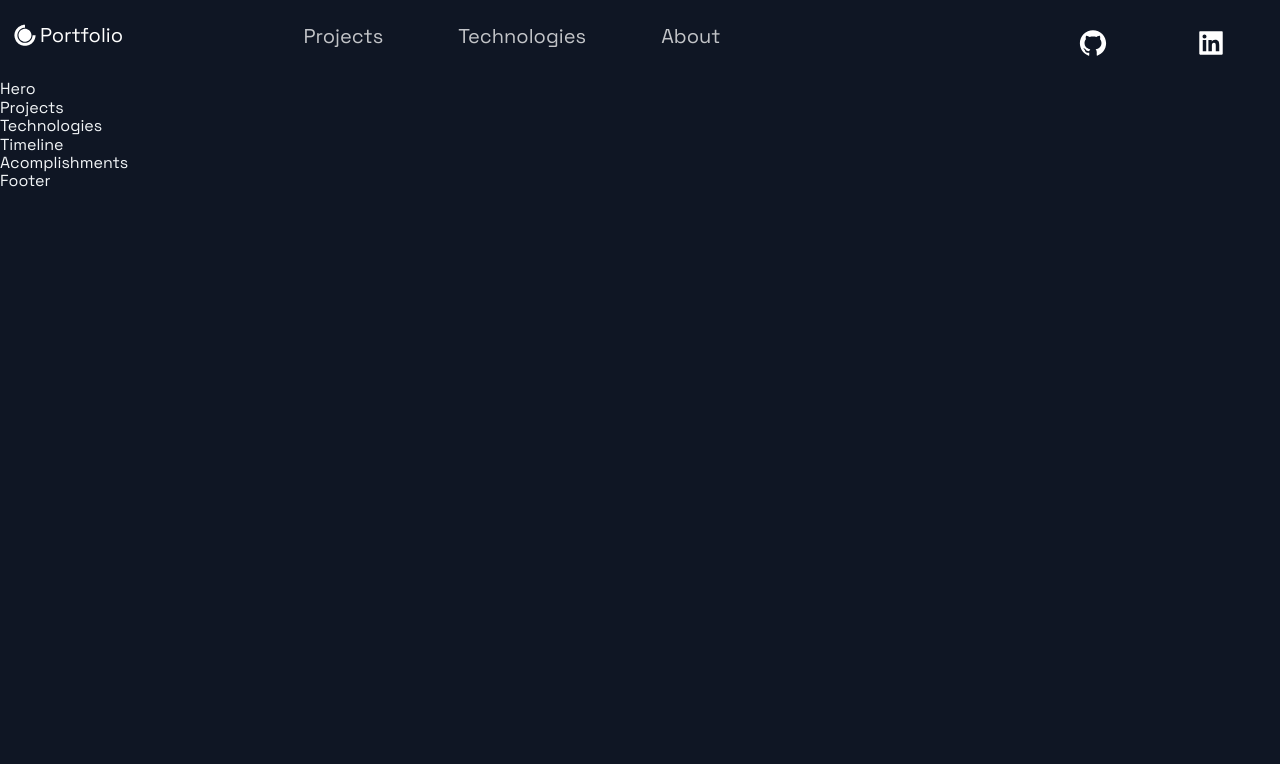
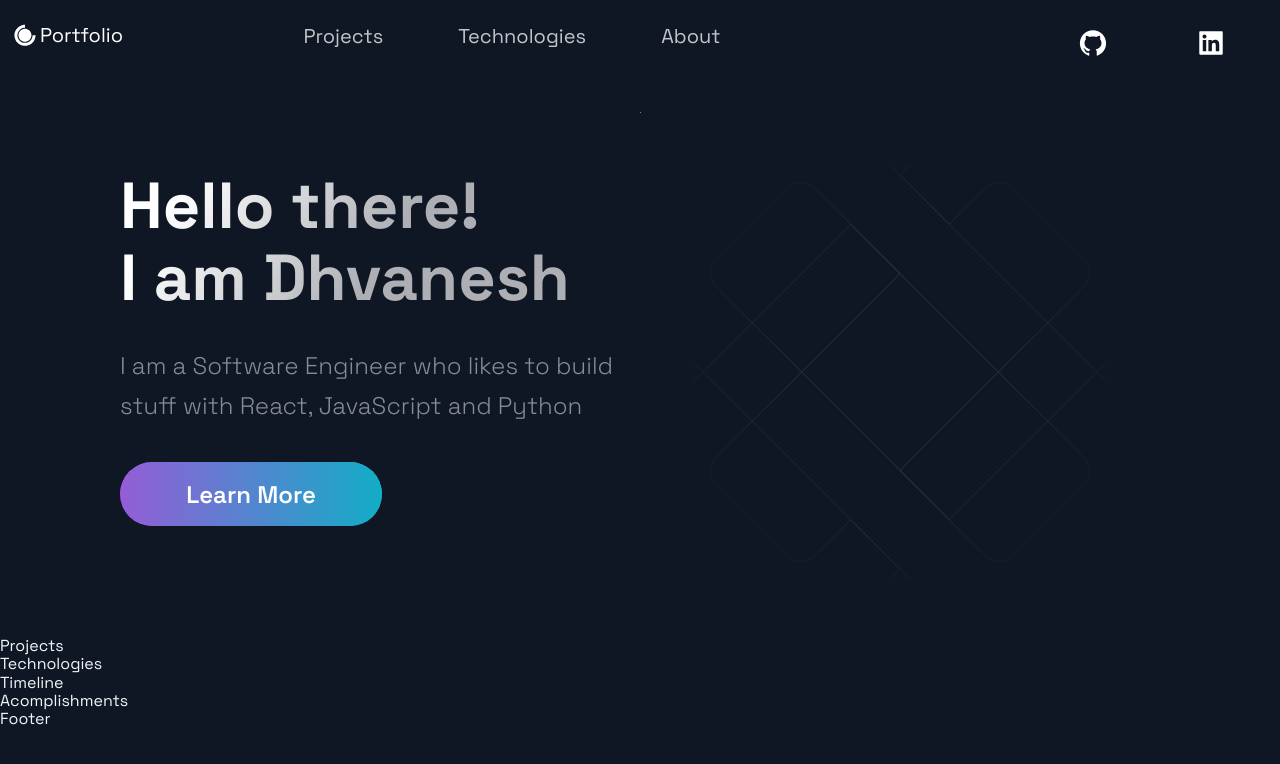
Before and after one commit to dhvaneshshah97/My_Portfolio, a Next.js app: page / in a window 1280 px wide. Shown: the top 764 px of the page. Built offline with nearby package versions, Linux system fonts and the light colour scheme.

Commit message:
Add Hero Section

```diff
--- a/src/components/Hero/Hero.js
+++ b/src/components/Hero/Hero.js
@@ -5,9 +5,18 @@ import Button from '../../styles/GlobalComponents/Button';
 import { LeftSection } from './HeroStyles';
 
 const Hero = (props) => (
-  <div>
-    Hero
-  </div>
+  <Section row nopadding>
+    <LeftSection>
+      <SectionTitle main center>
+        Hello there!<br/>
+        I am Dhvanesh
+      </SectionTitle>
+      <SectionText>
+        I am a Software Engineer who likes to build stuff with React, JavaScript and Python
+      </SectionText>
+      <Button onClick={()=>{}}>Learn More</Button>
+    </LeftSection>
+  </Section>
 );
 
 export default Hero;
--- a/src/pages/index.js
+++ b/src/pages/index.js
@@ -10,10 +10,10 @@ import { Section } from '../styles/GlobalComponents';
 const Home = () => {
   return (
     <Layout>
-      {/* <Section grid> */}
+      <Section grid>
         <Hero />
-        {/* <BgAnimation /> */}
-      {/* </Section> */}
+        <BgAnimation />
+      </Section>
       <Projects />
       <Technologies />
       <Timeline />
```
